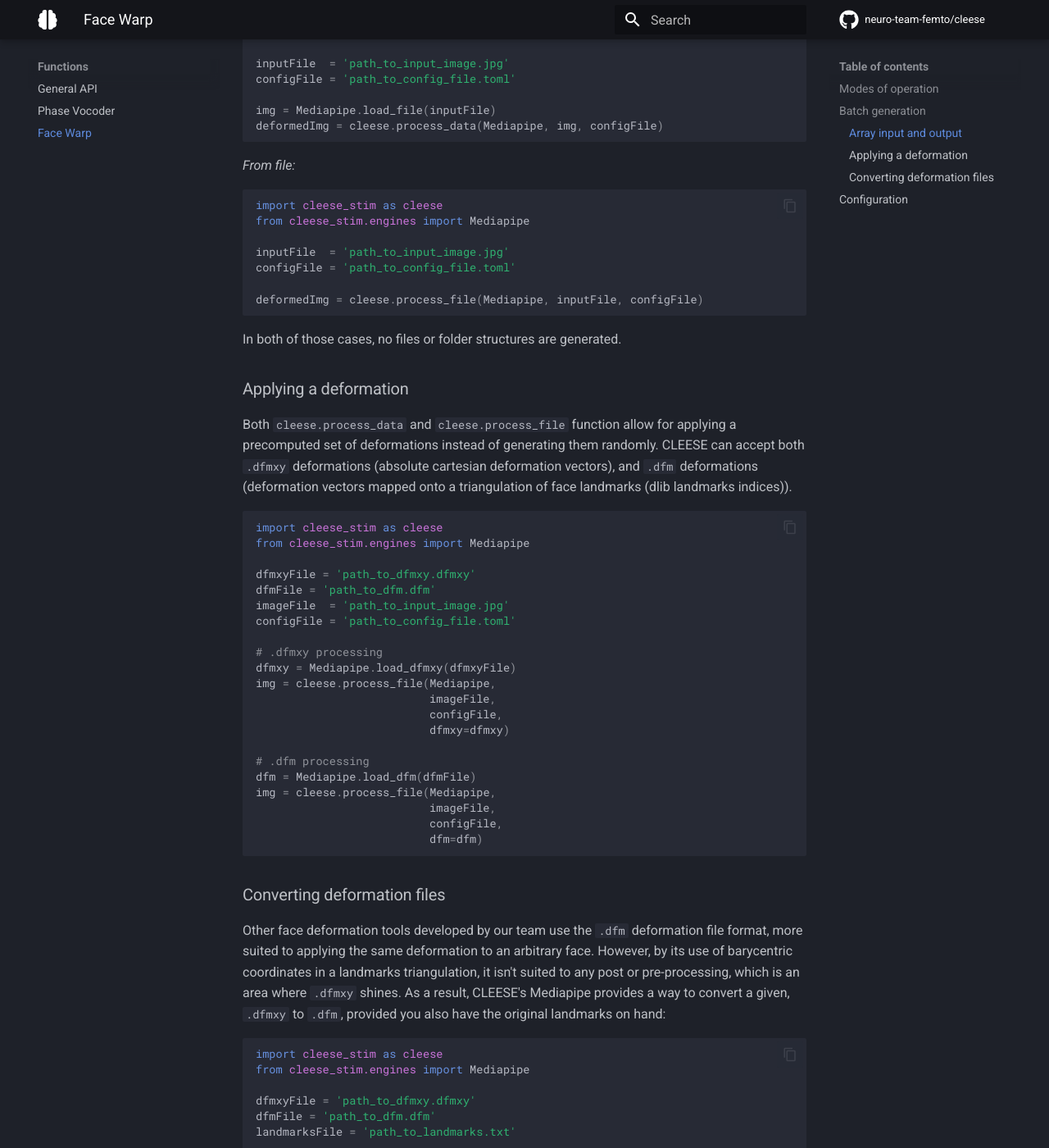
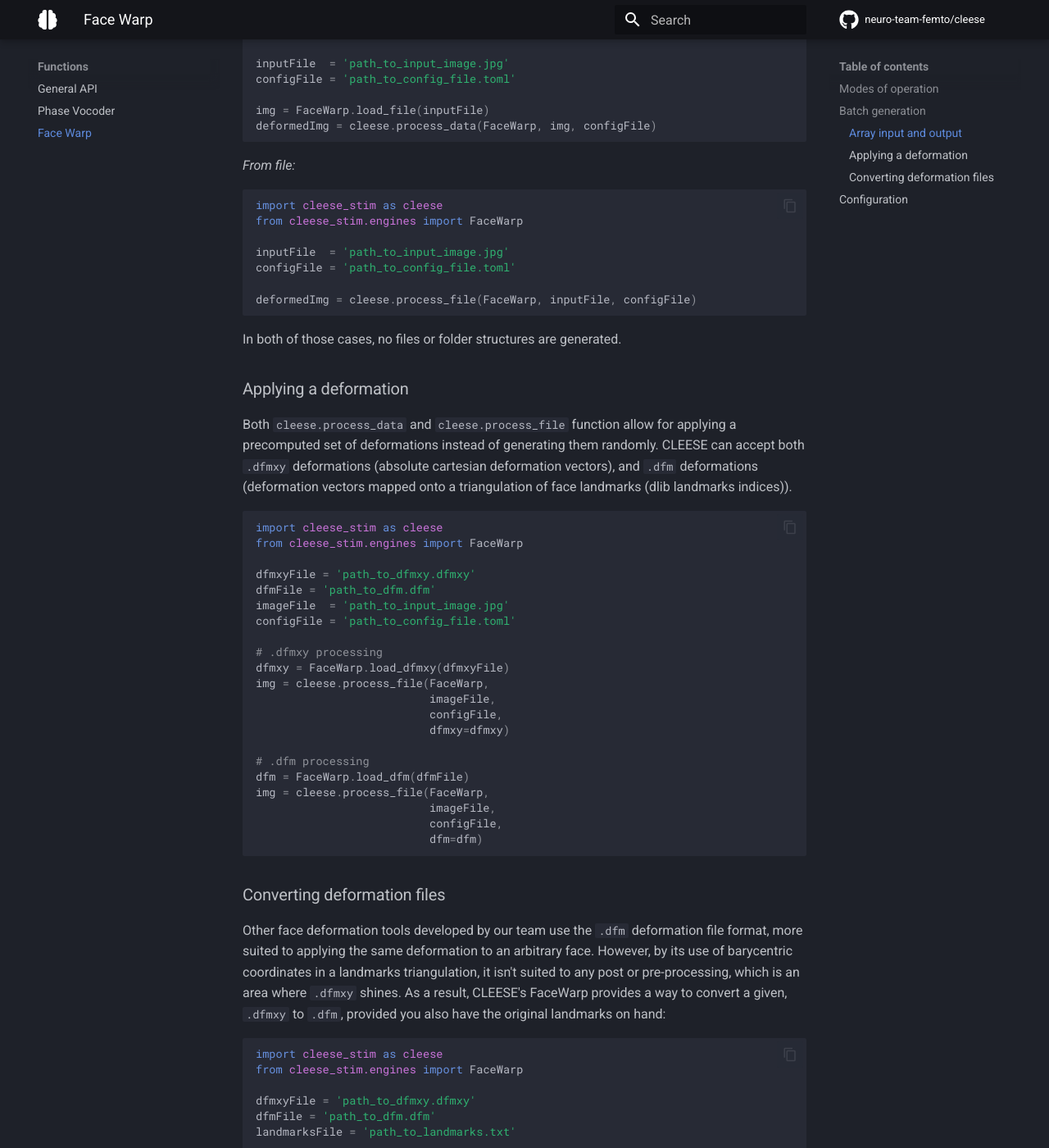
Before and after one commit to neuro-team-femto/cleese, an MkDocs documentation site: the page built from docs/docs/api/face-warp.md, in a window 1280 px wide and 1400 px high, scrolled down 1712 px. Shown: the whole window at 82% size. Built offline with MkDocs 1.6.1 and Material for MkDocs 9.7.7, drawn with Linux system fonts in a browser that asks for light colours; comment, search, counter and statistics services are not loaded; some of the changed text lies outside the part shown.

Commit message:
changed MediaPipe to FaceWarp in tutorial

````diff
--- a/docs/docs/api/face-warp.md
+++ b/docs/docs/api/face-warp.md
@@ -10,16 +10,16 @@ CLEESE can be used in different modes, depending on which function you call and
 
 ## Batch generation
 
-CLEESE has a dedicated function for batch treatments: `cleese.generate_stimuli`, which is used, in `Mediapipe`'s case, to generate a number of randomly deformed visages.
+CLEESE has a dedicated function for batch treatments: `cleese.generate_stimuli`, which is used, in `FaceWarp`'s case, to generate a number of randomly deformed visages.
 
 ``` py
 import cleese_stim as cleese
-from cleese_stim.engines import Mediapipe
+from cleese_stim.engines import FaceWarp
 
 inputFile  = 'path_to_input_image.jpg'
 configFile = 'path_to_config_file.toml'
 
-cleese.generate_stimuli(Mediapipe, inputFile, configFile)
+cleese.generate_stimuli(FaceWarp, inputFile, configFile)
 ```
 
 Two parameters have to be set by the user:
@@ -51,24 +51,24 @@ The `Face Mesh` API requires that the image be in RGB format.
 
 ```py
 import cleese_stim as cleese
-from cleese_stim.engines import Mediapipe
+from cleese_stim.engines import FaceWarp
 
 inputFile  = 'path_to_input_image.jpg'
 configFile = 'path_to_config_file.toml'
 
-img = Mediapipe.load_file(inputFile)
-deformedImg = cleese.process_data(Mediapipe, img, configFile)
+img = FaceWarp.load_file(inputFile)
+deformedImg = cleese.process_data(FaceWarp, img, configFile)
 ```
 
 *From file:*
 ```py
 import cleese_stim as cleese
-from cleese_stim.engines import Mediapipe
+from cleese_stim.engines import FaceWarp
 
 inputFile  = 'path_to_input_image.jpg'
 configFile = 'path_to_config_file.toml'
 
-deformedImg = cleese.process_file(Mediapipe, inputFile, configFile)
+deformedImg = cleese.process_file(FaceWarp, inputFile, configFile)
 ```
 
 In both of those cases, no files or folder structures are generated.
@@ -81,7 +81,7 @@ vectors mapped onto a triangulation of face landmarks (dlib landmarks indices)).
 
 ``` py
 import cleese_stim as cleese
-from cleese_stim.engines import Mediapipe
+from cleese_stim.engines import FaceWarp
 
 dfmxyFile = 'path_to_dfmxy.dfmxy'
 dfmFile = 'path_to_dfm.dfm'
@@ -89,15 +89,15 @@ imageFile  = 'path_to_input_image.jpg'
 configFile = 'path_to_config_file.toml'
 
 # .dfmxy processing
-dfmxy = Mediapipe.load_dfmxy(dfmxyFile)
-img = cleese.process_file(Mediapipe,
+dfmxy = FaceWarp.load_dfmxy(dfmxyFile)
+img = cleese.process_file(FaceWarp,
                           imageFile,
                           configFile,
                           dfmxy=dfmxy)
 
 # .dfm processing
-dfm = Mediapipe.load_dfm(dfmFile)
-img = cleese.process_file(Mediapipe,
+dfm = FaceWarp.load_dfm(dfmFile)
+img = cleese.process_file(FaceWarp,
                           imageFile,
                           configFile,
                           dfm=dfm)
@@ -107,11 +107,11 @@ img = cleese.process_file(Mediapipe,
 
 Other face deformation tools developed by our team use the `.dfm` deformation file format, more suited to applying the same deformation to an
 arbitrary face. However, by its use of barycentric coordinates in a landmarks triangulation, it isn't suited to any post or pre-processing, which is an area
-where `.dfmxy` shines. As a result, CLEESE's Mediapipe provides a way to convert a given, `.dfmxy` to `.dfm`, provided you also have the original landmarks on hand:
+where `.dfmxy` shines. As a result, CLEESE's FaceWarp provides a way to convert a given, `.dfmxy` to `.dfm`, provided you also have the original landmarks on hand:
 
 ```py
 import cleese_stim as cleese
-from cleese_stim.engines import Mediapipe
+from cleese_stim.engines import FaceWarp
 
 dfmxyFile = 'path_to_dfmxy.dfmxy'
 dfmFile = 'path_to_dfm.dfm'
@@ -124,7 +124,7 @@ img = cleese.dfmxy_to_dfm(dfmxyFile,
 
 ## Configuration
 
-The following parameters are used to configure the `Mediapipe` engine:
+The following parameters are used to configure the `FaceWarp` engine:
 
 ``` toml
 [mediapipe.random_gen]
````
